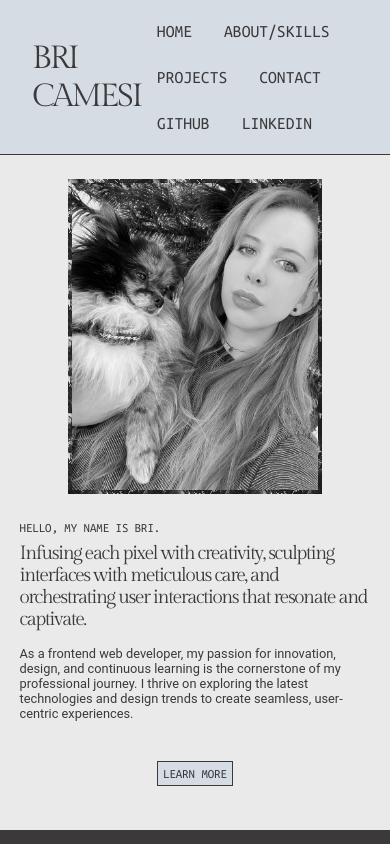
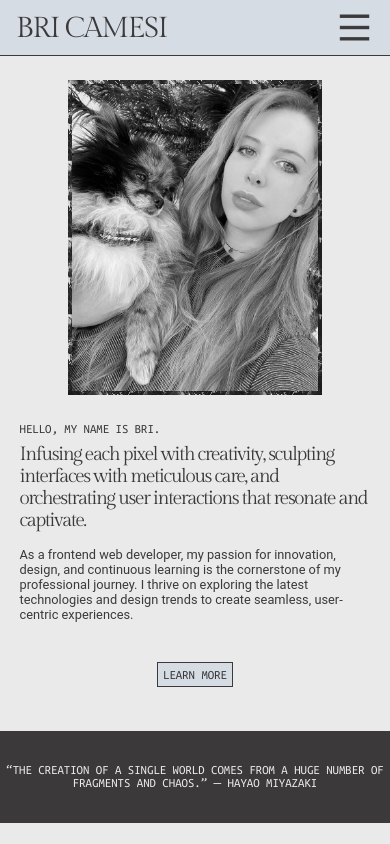
Before and after one commit to freckledspider/portfolio, a React (Create React App) app: page / in a window 390 px wide. Shown: the top 844 px of the page. Built offline with nearby package versions, Linux system fonts and the light colour scheme.

Commit message:
hamburgermenu

```diff
--- a/src/components/Nav.js
+++ b/src/components/Nav.js
@@ -1,10 +1,66 @@
+import React, { useState } from "react"; // Import useState
+import Hamburger from "../images/hamburger.png";
+
 export default function Nav() {
+  // State to manage the visibility of the hamburger menu links
+  const [isMenuOpen, setIsMenuOpen] = useState(false);
+
+  // Function to toggle the menu visibility
+  const toggleMenu = () => {
+    setIsMenuOpen(!isMenuOpen);
+  };
+
   return (
     <>
       <div>
         <div className="nav">
-          <div className="navtitle">
-           Bri Camesi
+          <div className="navtitle">Bri Camesi</div>
+          <div className="hamburgermenu">
+            {" "}
+            {/* Add onClick event */}
+            <img
+              className="hamburgericon"
+              src={Hamburger}
+              alt="Menu"
+              onClick={toggleMenu}
+            />
+            {/* Conditionally render the links based on isMenuOpen state */}
+            {isMenuOpen && (
+              <div className="hamburgermenulinks">
+                <ul className="hamburgerlist">
+                  <li className="hamburgerli">
+                    <a href="/">Home</a>
+                  </li>
+                  <li className="hamburgerli">
+                    <a href="/about">About/Skills</a>
+                  </li>
+                  <li className="hamburgerli">
+                    <a href="/projects">Projects</a>
+                  </li>
+                  <li className="hamburgerli">
+                    <a href="/contact">Contact</a>
+                  </li>
+                  <li className="hamburgerli">
+                    <a
+                      href="https://github.com/freckledspider"
+                      target="_blank"
+                      rel="noreferrer"
+                    >
+                      GitHub
+                    </a>
+                  </li>
+                  <li className="hamburgerli">
+                    <a
+                      href="https://www.linkedin.com/in/briannecamesi/"
+                      target="_blank"
+                      rel="noreferrer"
+                    >
+                      LinkedIn
+                    </a>
+                  </li>
+                </ul>
+              </div>
+            )}
           </div>
           <div className="navlinks">
             <ul className="navigationlist">
@@ -21,12 +77,20 @@ export default function Nav() {
                 <a href="/contact">Contact</a>
               </li>
               <li className="navigationli">
-                <a href="https://github.com/freckledspider" target="_blank" rel="noreferrer">
+                <a
+                  href="https://github.com/freckledspider"
+                  target="_blank"
+                  rel="noreferrer"
+                >
                   GitHub
                 </a>
               </li>
               <li className="navigationli">
-                <a href="https://www.linkedin.com/in/briannecamesi/" target="_blank" rel="noreferrer">
+                <a
+                  href="https://www.linkedin.com/in/briannecamesi/"
+                  target="_blank"
+                  rel="noreferrer"
+                >
                   LinkedIn
                 </a>
               </li>
--- a/src/index.css
+++ b/src/index.css
@@ -1,4 +1,4 @@
-@import url('https://fonts.googleapis.com/css2?family=Gilda+Display&family=Ubuntu+Mono:ital,wght@0,400;0,700;1,400;1,700&display=swap');
+@import url("https://fonts.googleapis.com/css2?family=Gilda+Display&family=Ubuntu+Mono:ital,wght@0,400;0,700;1,400;1,700&display=swap");
 
 /*
 Fonts Imported
@@ -11,24 +11,22 @@ body {
   padding: 0;
   -webkit-font-smoothing: antialiased;
   -moz-osx-font-smoothing: grayscale;
-  background-color: #EAEAEA;
-  color: #3B393A;
+  background-color: #eaeaea;
+  color: #3b393a;
   background-size: cover;
   background-attachment: fixed;
-  font-family: 'Roboto', sans-serif;
+  font-family: "Roboto", sans-serif;
   font-size: 1rem;
 }
 
 @media only screen and (max-width: 600px) {
-
   body {
     font-size: 0.8rem;
   }
-
 }
 
 .link {
-  color: #3B393A;
+  color: #3b393a;
   text-decoration: none;
   font-family: "Ubuntu Mono", monospace;
   font-size: 1rem;
@@ -36,9 +34,9 @@ body {
 }
 
 .link:hover {
-  color: #3B393A;
-  background-color: #D5DCE4;
-  border: 1px solid #3B393A;
+  color: #3b393a;
+  background-color: #d5dce4;
+  border: 1px solid #3b393a;
 }
 
 .imgborder {
@@ -48,54 +46,46 @@ body {
 }
 
 @media only screen and (max-width: 600px) {
-
   .imgborder {
     border: 0.3rem solid transparent;
     border-image: url("../src/images/imageborder.jpg") 50 round;
   }
-
 }
 
 .featuredimg {
   width: 16rem;
-  border: 1px solid #3B393A;
+  border: 1px solid #3b393a;
   margin: 0.5rem;
 }
 
 @media only screen and (max-width: 600px) {
-
   .featuredimg {
     width: 8rem;
   }
-
 }
 
 .mainprojectsimg {
   width: 17rem;
-  border: 1px solid #3B393A;
+  border: 1px solid #3b393a;
   margin: 0.5rem;
 }
 
 @media only screen and (max-width: 600px) {
-
   .mainprojectsimg {
     width: 8rem;
   }
-
 }
 
 .projectsimg {
   width: 33rem;
-  border: 1px solid #3B393A;
+  border: 1px solid #3b393a;
   margin: 0.5rem;
 }
 
 @media only screen and (max-width: 600px) {
-
   .projectsimg {
     width: 16rem;
   }
-
 }
 
 .techul {
@@ -104,11 +94,9 @@ body {
 }
 
 @media only screen and (max-width: 600px) {
-
   .techul {
     padding-left: 0.2rem;
   }
-
 }
 
 .techul li {
@@ -116,17 +104,15 @@ body {
 }
 
 @media only screen and (max-width: 600px) {
-
   .techul li {
     margin: 0.3rem;
   }
-
 }
 
 button {
-  background-color: #D5DCE4;
-  border: 1px solid #3B393A;
-  color: #3B393A;
+  background-color: #d5dce4;
+  border: 1px solid #3b393a;
+  color: #3b393a;
   font-family: "Ubuntu Mono", monospace;
   font-size: 1rem;
   text-transform: uppercase;
@@ -136,17 +122,15 @@ button {
 }
 
 @media only screen and (max-width: 600px) {
-
   button {
     font-size: 0.8rem;
     padding: 0.3rem;
   }
-
 }
 
 button:hover {
   cursor: pointer;
-  background-color: #EAEAEA;
+  background-color: #eaeaea;
 }
 
 /* ---------------------- Headers ---------------------- */
@@ -155,42 +139,38 @@ h1 {
   font-family: "Gilda Display", serif;
   font-weight: normal;
   font-size: 2.2rem;
-  color: #3B393A;
+  color: #3b393a;
   letter-spacing: -0.15rem;
   text-align: left;
   margin-top: 0;
 }
 
 @media only screen and (max-width: 600px) {
-
   h1 {
     font-size: 1.5rem;
     letter-spacing: -0.09rem;
   }
-
 }
 
 .h1gray {
-  color: #EAEAEA;
+  color: #eaeaea;
 }
 
 h2 {
   font-family: "Gilda Display", serif;
   font-weight: normal;
   font-size: 1.8rem;
-  color: #3B393A;
+  color: #3b393a;
   letter-spacing: -0.15rem;
   text-align: left;
   margin-top: 0;
 }
 
 @media only screen and (max-width: 600px) {
-
   h2 {
     font-size: 1.2rem;
     letter-spacing: -0.09rem;
   }
-
 }
 
 h3 {
@@ -204,11 +184,9 @@ h3 {
 }
 
 @media only screen and (max-width: 600px) {
-
   h3 {
     font-size: 0.8rem;
   }
-
 }
 
 .h3center {
@@ -219,7 +197,7 @@ h4 {
   font-family: "Gilda Display", serif;
   font-weight: normal;
   font-size: 1.8rem;
-  color: #3B393A;
+  color: #3b393a;
   letter-spacing: -0.15rem;
   text-align: center;
   margin-top: 0;
@@ -227,21 +205,51 @@ h4 {
 }
 
 @media only screen and (max-width: 600px) {
-
   h4 {
     font-size: 1.1rem;
     letter-spacing: -0.09rem;
   }
-
 }
 
+/* ---------------------- Navigation ---------------------- */
 
-/* ---------------------- Navigation ---------------------- */
+.hamburgericon {
+  display: none;
+}
+
+@media only screen and (max-width: 600px) {
+  .hamburgericon {
+    display: block;
+    width: 20%;
+    float: right;
+    padding-right: 1rem;
+  }
+
+  .hamburgermenu {
+    width: 50%;
+  }
+
+  .hamburgermenu ul {
+    margin-top: 2.5rem;
+    list-style-type: none;
+  }
+
+  .hamburgermenu li {
+    float: right;
+    text-decoration: none;
+  }
+
+  .hamburgermenu a {
+    padding-left: 2rem;
+    padding-top: 0.5rem;
+    padding-bottom: 0.5rem;
+  }
+}
 
 .navtitle {
   font-family: "Gilda Display", serif;
   font-size: 2rem;
-  color: #3B393A;
+  color: #3b393a;
   letter-spacing: -0.15rem;
   text-align: left;
   padding-left: 2rem;
@@ -250,21 +258,36 @@ h4 {
   margin-bottom: auto;
 }
 
+@media only screen and (max-width: 600px) {
+  .navtitle {
+    padding-left: 1rem;
+    font-size: 1.8rem;
+    letter-spacing: -0.09rem;
+    margin-top: 0.2rem;
+  }
+}
+
 .nav {
   display: inline-flex;
   justify-content: space-between;
-  color: #3B393A;
-  background-color: #D5DCE4;
+  color: #3b393a;
+  background-color: #d5dce4;
   width: 100%;
   padding-top: 0.5rem;
   padding-bottom: 0.5rem;
-  border-bottom: 1px solid #3B393A;
+  border-bottom: 1px solid #3b393a;
 }
 
 .navlinks {
   padding-right: 2rem;
   margin-top: auto;
   margin-bottom: auto;
+}
+
+@media only screen and (max-width: 600px) {
+  .navlinks {
+    display: none;
+  }
 }
 
 .navigationlist {
@@ -277,14 +300,14 @@ h4 {
   float: left;
 }
 
-ul .navlinks{
+ul .navlinks {
   line-height: 1.3rem;
   font-size: 1rem;
 }
 
 li a {
   display: block;
-  color: #3B393A;
+  color: #3b393a;
   text-align: center;
   padding: 14px 16px;
   text-decoration: none;
@@ -301,7 +324,7 @@ li a:hover {
 }
 
 hr {
-  border: 1px solid #3B393A;
+  border: 1px solid #3b393a;
   width: 75%;
   text-align: center;
   margin-top: 3rem;
@@ -309,25 +332,23 @@ hr {
 }
 
 @media only screen and (max-width: 600px) {
-
   hr {
     margin-top: 1.5rem;
     margin-bottom: 1.5rem;
   }
-
 }
 
-input, textarea {
-  background-color: #EAEAEA;
-  border: 1px solid #3B393A;
-  color: #3B393A;
+input,
+textarea {
+  background-color: #eaeaea;
+  border: 1px solid #3b393a;
+  color: #3b393a;
   padding: 0.5rem;
   font-family: "Ubuntu Mono", monospace;
   font-size: 1rem;
   margin: 0.5rem;
   width: 90%;
 }
-
 
 /* ---------------------- Divs ---------------------- */
 
@@ -347,22 +368,20 @@ input, textarea {
 }
 
 @media only screen and (max-width: 600px) {
-
   .about {
     flex-direction: column;
     width: 90%;
     margin-top: 1.5rem;
     margin-bottom: 1.5rem;
   }
-
 }
 
-.aboutimage, .abouttext {
+.aboutimage,
+.abouttext {
   margin: auto;
 }
 
 @media only screen and (max-width: 600px) {
-
   .aboutimage {
     padding-bottom: 1.5rem;
   }
@@ -370,14 +389,13 @@ input, textarea {
   .Freya {
     float: none !important;
   }
-
 }
 
 .quote {
   width: 100%;
   margin: auto;
-  background-color: #3B393A;
-  color: #EAEAEA;
+  background-color: #3b393a;
+  color: #eaeaea;
   text-align: center;
   padding-top: 2rem;
   padding-bottom: 2rem;
@@ -388,15 +406,17 @@ input, textarea {
 .note {
   width: 100%;
   margin: auto;
-  background-color: #3B393A;
-  color: #EAEAEA;
+  background-color: #3b393a;
+  color: #eaeaea;
   text-align: center;
   padding-top: 2rem;
   padding-bottom: 2rem;
   font-family: "Ubuntu Mono", monospace;
 }
 
-.featured, .education, .projects {
+.featured,
+.education,
+.projects {
   width: 80%;
   margin: auto;
   padding-top: 3rem;
@@ -404,8 +424,9 @@ input, textarea {
 }
 
 @media only screen and (max-width: 600px) {
-
-    .featured, .education, .projects {
+  .featured,
+  .education,
+  .projects {
     width: 90%;
   }
 
@@ -413,10 +434,10 @@ input, textarea {
     width: 100% !important;
   }
 
-    .featuredtech, .featuredimages {
+  .featuredtech,
+  .featuredimages {
     width: 50%;
   }
-
 }
 
 .contact {
@@ -427,7 +448,8 @@ input, textarea {
   padding-bottom: 2rem;
 }
 
-.projectcontainer, .formcontainer {
+.projectcontainer,
+.formcontainer {
   display: flex;
   justify-content: space-evenly;
   margin-left: auto;
@@ -435,26 +457,27 @@ input, textarea {
 }
 
 @media only screen and (max-width: 600px) {
-
-    .projectcontainer, .formcontainer {
+  .projectcontainer,
+  .formcontainer {
     flex-direction: column;
   }
-
 }
 
-.projectinfo, .contactform, .contactimage {
+.projectinfo,
+.contactform,
+.contactimage {
   margin: auto;
   width: 50%;
   padding: 1rem;
 }
 
 @media only screen and (max-width: 600px) {
-
-    .projectinfo, .contactform, .contactimage {
+  .projectinfo,
+  .contactform,
+  .contactimage {
     width: 100%;
     padding: 0;
   }
-
 }
 
 .projectimages {
@@ -465,17 +488,15 @@ input, textarea {
 }
 
 @media only screen and (max-width: 600px) {
-
   .projectimages {
     width: 100%;
     padding: 0;
   }
-
 }
 
 .skillscontainer {
-  background-color: #3B393A;
-  color: #EAEAEA;
+  background-color: #3b393a;
+  color: #eaeaea;
   margin: auto;
   padding-top: 3rem;
   padding-bottom: 2rem;
@@ -488,15 +509,14 @@ input, textarea {
 }
 
 @media only screen and (max-width: 600px) {
-
   .skills {
     width: 100%;
   }
 
-    .skills h3, .skills h1 {
+  .skills h3,
+  .skills h1 {
     padding-left: 1rem;
   }
-
 }
 
 .skillslists {
@@ -505,20 +525,20 @@ input, textarea {
 }
 
 .skillsgrid {
-  background-color: #D5DCE4;
-  color: #3B393A;
+  background-color: #d5dce4;
+  color: #3b393a;
   padding: 0.5rem;
   width: 25%;
 }
 
 .footer {
-  color: #3B393A;
-  background-color: #D5DCE4;
+  color: #3b393a;
+  background-color: #d5dce4;
   width: 100%;
   margin-top: auto;
   padding-top: 1rem;
   padding-bottom: 1rem;
-  border-top: 1px solid #3B393A;
+  border-top: 1px solid #3b393a;
   font-family: "Ubuntu Mono", monospace;
   text-transform: uppercase;
   text-align: center;
```
Also changed, not shown: src/images/hamburger.png (added). Lines whose indentation alone changed are shown as unchanged.
